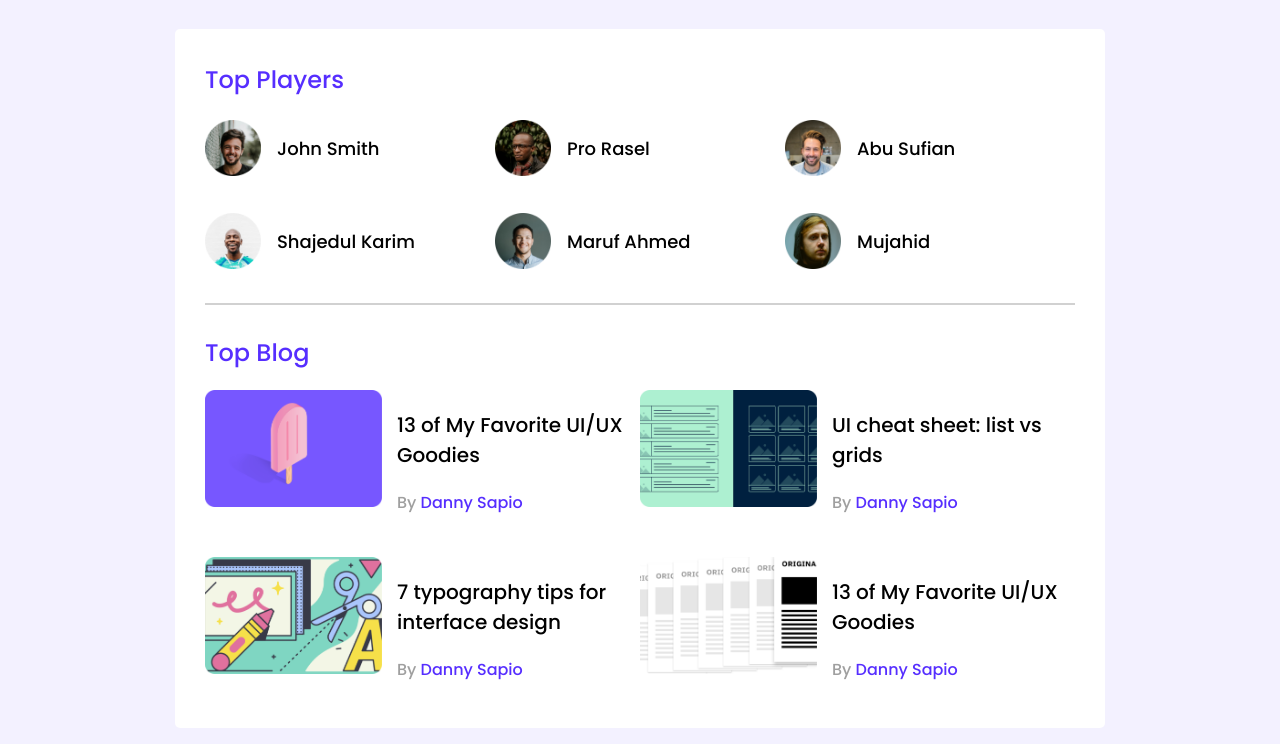
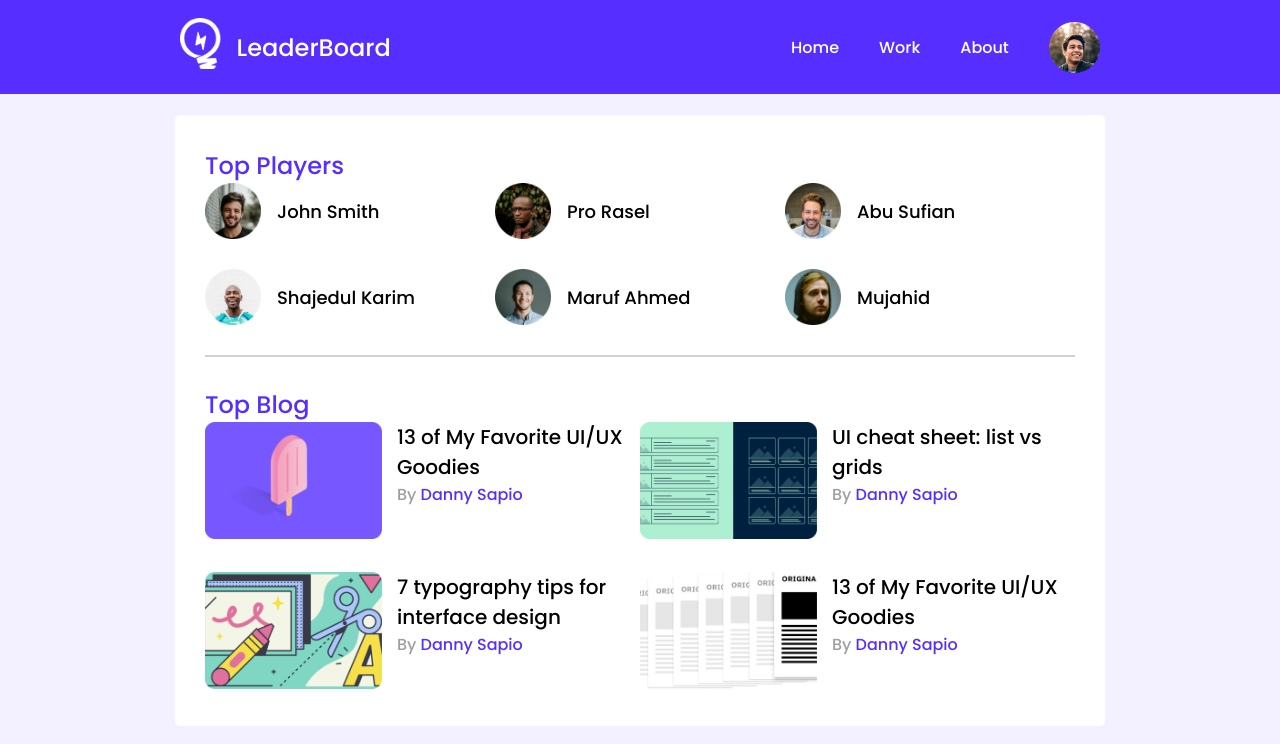
Before and after one commit to sakibZeem/leader-board-CSS3, a plain HTML site: page index.html in a window 1280 px wide. Shown: the top 744 px of the page. Drawn offline with Linux system fonts and the light colour scheme; a web font is replaced by a local one.

Commit message:
navbar added

```diff
--- a/index.html
+++ b/index.html
@@ -1,5 +1,6 @@
 <!DOCTYPE html>
 <html lang="en">
+
 <head>
     <meta charset="UTF-8">
     <meta name="viewport" content="width=device-width, initial-scale=1.0">
@@ -9,10 +10,28 @@
     <!-- stylesheet -->
     <link rel="stylesheet" href="styles/style.css">
 </head>
+
 <body>
     <!-- header start -->
     <header>
-
+        <nav class="navbar">
+            <div class="logo-container">
+                <div class="logo">
+                    <img src="images/icons/logo.png" alt="">
+                </div>
+                <div>
+                    <h1 class="header-tittle">LeaderBoard</h1>
+                </div>
+            </div>
+            <div>
+                <ul>
+                    <li><a href="">Home</a></li>
+                    <li><a href="">Work</a></li>
+                    <li><a href="">About</a></li>
+                    <img src="images/icons/profile.png" alt="">
+                </ul>
+            </div>
+        </nav>
     </header>
     <!-- header end -->
     <main>
@@ -57,7 +76,7 @@
                         <div class="blog-info">
                             <h3 class="blog-tittle">13 of My Favorite
                                 UI/UX Goodies</h3>
-                                <p class="blog-author" >By <a href="">Danny Sapio</a></p>
+                            <p class="blog-author">By <a href="">Danny Sapio</a></p>
                         </div>
                     </article>
                     <article class="blog">
@@ -67,7 +86,7 @@
                         <div class="blog-info">
                             <h3 class="blog-tittle">UI cheat sheet:
                                 list vs grids</h3>
-                                <p class="blog-author" >By <a href="">Danny Sapio</a></p>
+                            <p class="blog-author">By <a href="">Danny Sapio</a></p>
                         </div>
                     </article>
                     <article class="blog">
@@ -77,7 +96,7 @@
                         <div class="blog-info">
                             <h3 class="blog-tittle">7 typography tips
                                 for interface design</h3>
-                                <p class="blog-author" >By <a href=""> Danny Sapio</a></p>
+                            <p class="blog-author">By <a href=""> Danny Sapio</a></p>
                         </div>
                     </article>
                     <article class="blog">
@@ -87,7 +106,7 @@
                         <div class="blog-info">
                             <h3 class="blog-tittle">13 of My Favorite
                                 UI/UX Goodies</h3>
-                                <p class="blog-author" >By <a href="">Danny Sapio</a></p>
+                            <p class="blog-author">By <a href="">Danny Sapio</a></p>
                         </div>
                     </article>
                 </div>
@@ -171,4 +190,5 @@
         </section>
     </main>
 </body>
+
 </html>
--- a/styles/style.css
+++ b/styles/style.css
@@ -1,5 +1,9 @@
 /* fonts */
 @import url('https://fonts.googleapis.com/css2?family=Kanit&family=Open+Sans&family=Poppins:wght@500&family=Satisfy&family=Sedgwick+Ave+Display&display=swap');
+
+* {
+    margin: 0;
+}
 
 /* common or utilities class */
 body {
@@ -31,6 +35,52 @@ main {
 hr {
     border: 1px solid #D1D1D1;
     margin-bottom: 30px;
+}
+
+/* navbar*/
+.navbar {
+    background: #562EFF;
+    height: 94px;
+}
+
+.logo-container {
+    display: flex;
+    align-items: center;
+    gap: 16px;
+}
+
+.logo img {
+    width: 40.424px;
+    height: 51px;
+}
+
+.header-tittle {
+    color: #FFF;
+    font-size: 24px;
+    font-weight: 500;
+}
+
+.navbar {
+    display: flex;
+    justify-content: space-around;
+    align-items: center;
+}
+
+.navbar ul {
+    display: flex;
+    align-items: center;
+    gap: 40px;
+}
+
+.navbar ul li {
+    list-style: none;
+}
+
+.navbar ul li a {
+    text-decoration: none;
+    color: #FFF;
+    font-size: 16px;
+    font-weight: 400;
 }
 
 /* ----------------
@@ -106,7 +156,7 @@ top blog
 /* -----------
 latest courses
 -------------- */
-.courses{
+.courses {
     display: grid;
     grid-template-columns: repeat(3, 1fr);
     grid-column-gap: 34px;
@@ -145,24 +195,27 @@ responsive
 ---------- */
 
 @media only screen and (max-width: 688px) {
-    .container{
+    .container {
         width: 100%;
     }
+
     .players {
         grid-template-columns: repeat(1, 1fr);
     }
-    .player{
+
+    .player {
         flex-direction: column;
     }
+
     .blogs {
         grid-template-columns: repeat(1, 1fr);
     }
+
     .courses {
         display: grid;
         grid-template-columns: repeat(1, 1fr);
         grid-row-gap: 26px;
     }
 }
-@media only screen and (min-width: 689px) and (max-width: 992px) {
 
-}
+@media only screen and (min-width: 689px) and (max-width: 992px) {}
```
